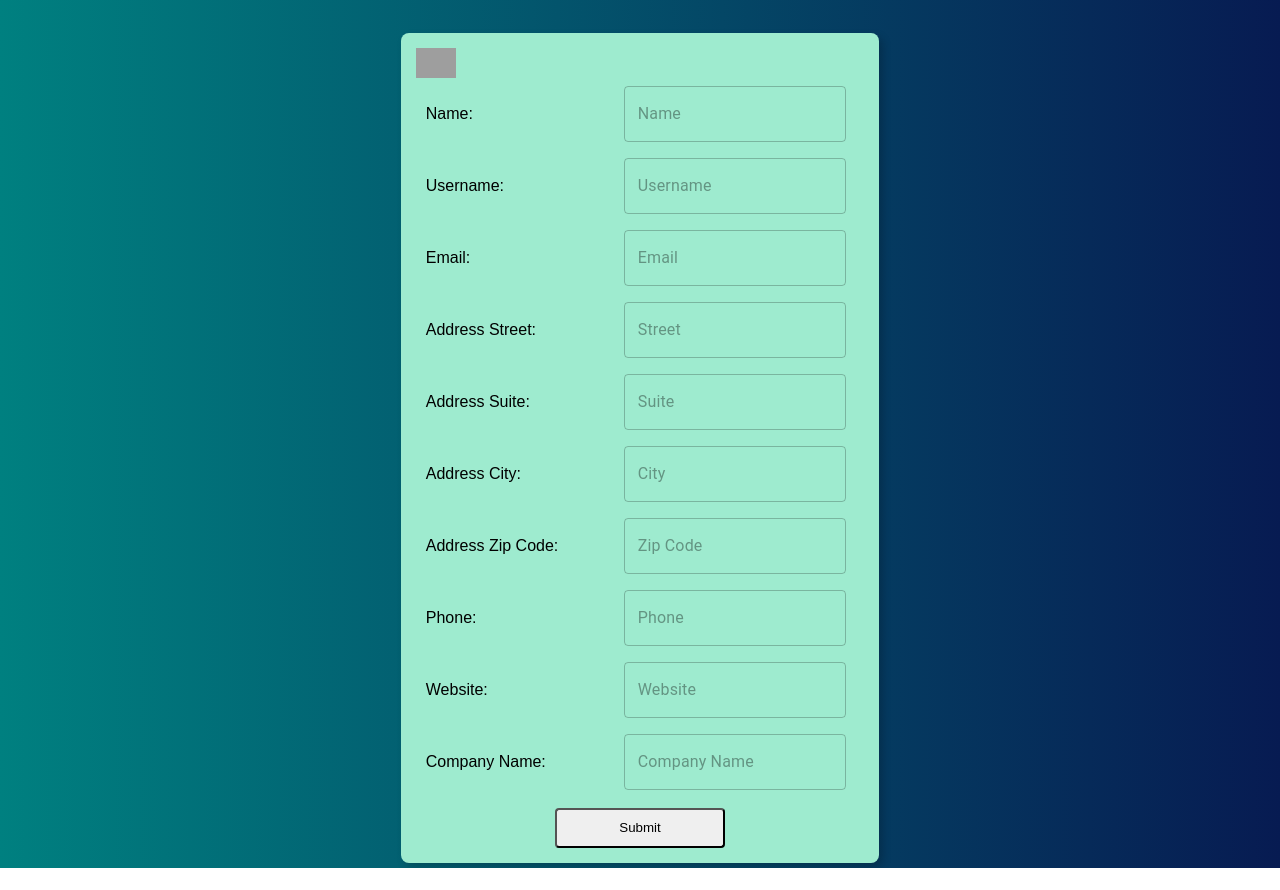
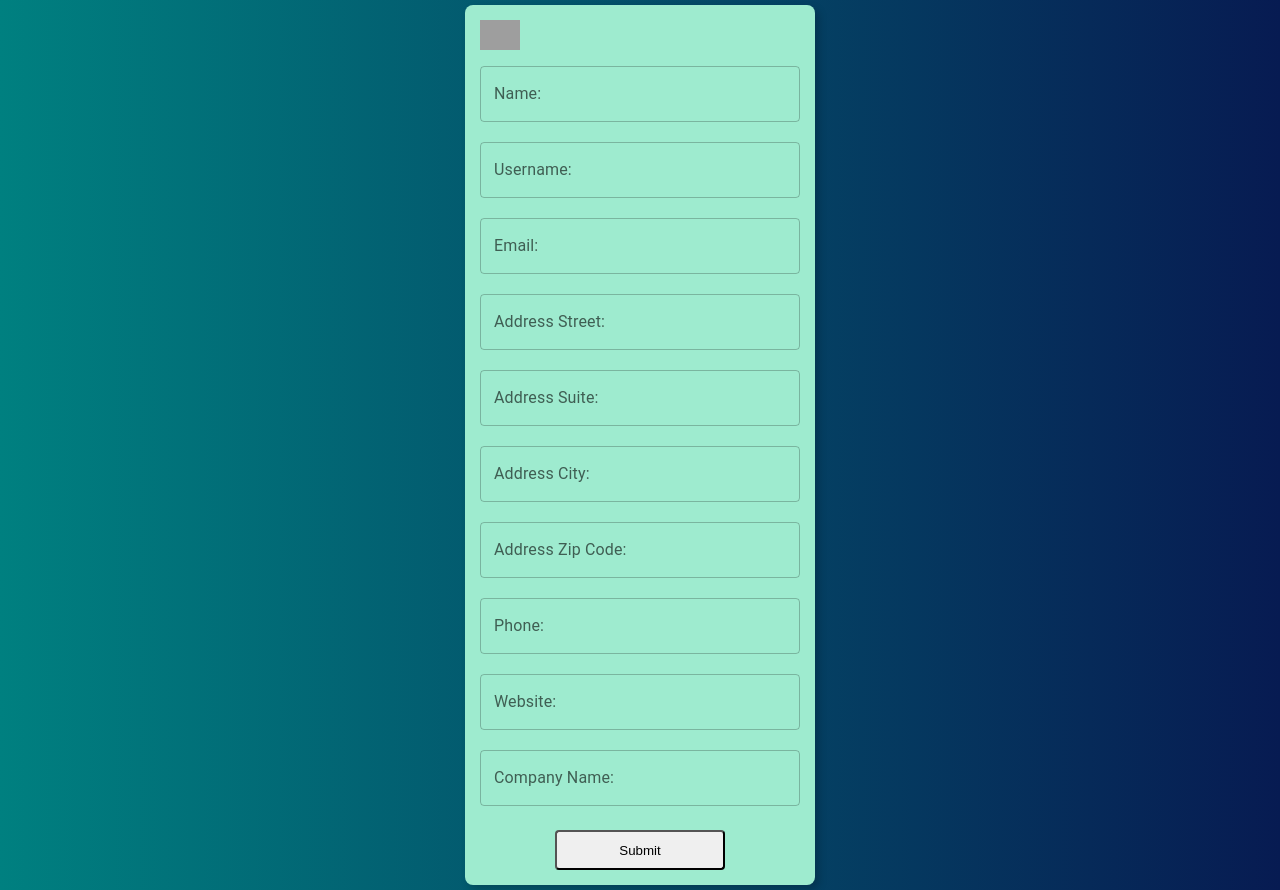
Before and after one commit to TalineBadran/RoboFriends, a React (Create React App) app: page /create in a window 1280 px wide. Before the commit the page ends 868 px from the top, so only its background shows below. Built offline with nearby package versions, Linux system fonts and the light colour scheme; grey boxes are pictures that could not be loaded.

Commit message:
final version

```diff
--- a/package.json
+++ b/package.json
@@ -11,6 +11,7 @@
     "@testing-library/user-event": "^13.5.0",
     "axios": "^1.6.8",
     "formik": "^2.4.6",
+    "netlify-cli": "^17.25.0",
     "react": "^18.2.0",
     "react-dom": "^18.2.0",
     "react-router-dom": "^6.23.0",
--- a/src/App.css
+++ b/src/App.css
@@ -4,7 +4,6 @@ body{
   padding: 0;
   font-family: sans-serif;
   width: 100%;
-  height: 100vh;
   /* overflow-y: auto; */
 }
 
--- a/src/components/Create.css
+++ /dev/null
@@ -1,14 +0,0 @@
-.test {
-        border-radius: 0.5rem;
-        box-shadow: 4px 4px 8px 0 rgba(0, 0, 0, 0.2);
-        background-color: #9eebcf;
-        width: 35%;
-        padding: 15px;
-        display: flex;
-        flex-wrap: wrap;
-        justify-content: center;
-        height: fit-content;
-        margin-top: 100px;
-        margin-bottom: 5px
-
-}
--- a/src/components/RobotInfo.css
+++ b/src/components/RobotInfo.css
@@ -2,9 +2,10 @@
     border-radius: 0.5rem;
     box-shadow: 4px 4px 8px 0 rgba(0, 0, 0, 0.2);
     background-color: #9eebcf;
-    width: 35%;
+    width: 25%;
     padding: 15px;
     display: flex;
+    flex-direction: column;
     flex-wrap: wrap;
     justify-content: center;
     height: fit-content;
@@ -16,14 +17,15 @@
     padding: 15px;
   }
 
-  .create-information {
-    margin-top: 100px;
+  .create-information, .view-information {
+    margin-top: 5px;
     margin-bottom: 5px;
   }
 
-  .view-information {
-    margin-top: 3px;
-  }
+  /* .view-information {
+    margin-top: 5px;
+    margin-bottom: 5px;
+  } */
 
   form {
     display: flex;
@@ -58,4 +60,11 @@
     width: 100%;
     display: flex;
     justify-content: flex-start;
+    margin-bottom: 10px;
   }
+
+  .wrapper {
+    display: flex;
+    flex-direction: column;
+    gap: 8px;
+  }
--- a/src/components/RobotInfo.jsx
+++ b/src/components/RobotInfo.jsx
@@ -68,6 +68,7 @@ function RobotInfo({data, type, isDisabled, setOpen, setEditRobot, onSave, onSub
       <div className="return-icon">
       <img className="return-icon-img" src="https://www.svgrepo.com/show/500472/back.svg" alt="return button" onClick={() => navigate('/')}></img>
     </div> )}
+    <div className="wrapper">
         <Textfield
           label="Name:"
           name="name"
@@ -198,6 +199,7 @@ function RobotInfo({data, type, isDisabled, setOpen, setEditRobot, onSave, onSub
         </div>
         )}
       </div>
+      </div>
     </form>
   );
 }
--- a/src/components/atom/Textfield.atom.css
+++ b/src/components/atom/Textfield.atom.css
@@ -1,6 +1,6 @@
-.label {
+/* .label {
     width: 190px;
-  }
+  } */
 
   .form {
     display: flex;
@@ -11,12 +11,5 @@
 
   .error {
     color: red;
-    margin: 5px;
-    margin-left: calc(100% - 235px);
-  }
-
-  #root {
-    display: flex;
-    align-items: center;
-    height: 100vh;
-  }
+    padding-top:4px ;
+    }
--- a/src/components/atom/Textfield.atom.jsx
+++ b/src/components/atom/Textfield.atom.jsx
@@ -1,8 +1,8 @@
 import React from "react";
-import Box from '@mui/material/Box';
-import TextField from '@mui/material/TextField';
+import Box from "@mui/material/Box";
+import TextField from "@mui/material/TextField";
 
-import './Textfield.atom.css'
+import "./Textfield.atom.css";
 
 const Textfield = ({
   label,
@@ -14,23 +14,27 @@ const Textfield = ({
   placeholder,
   errorMessage,
   touched,
-  isDisabled
+  isDisabled,
 }) => {
   return (
     <Box
       sx={{
-      "& .MuiTextField-root": { m: 1, width: "25ch" },
+       display:"flex",
+       flexDirection:"column",
+       margin:"6px 0"
       }}
       noValidate
       autoComplete="off"
     >
-    <div className="input">
         <div className="form">
-        <label className="label" htmlFor="robot">
+          {/* <label className="label" htmlFor="robot">
           {label}
-        </label>
+        </label> */}
           <TextField
+          error={touched && errorMessage}
+            label={label}
             type="text"
+            fullWidth
             name={name}
             id={id}
             onBlur={onBlur}
@@ -41,7 +45,6 @@ const Textfield = ({
           />
         </div>
         {touched && errorMessage && <div className="error">{errorMessage}</div>}
-    </div>
     </Box>
   );
 };
```
Also changed, not shown: src/components/View.css (deleted, +0 -26 lines), src/components/View.jsx (deleted, +0 -107 lines), 1 other file (tests, documents, lock files or other folders). Lines whose indentation alone changed are shown as unchanged.
